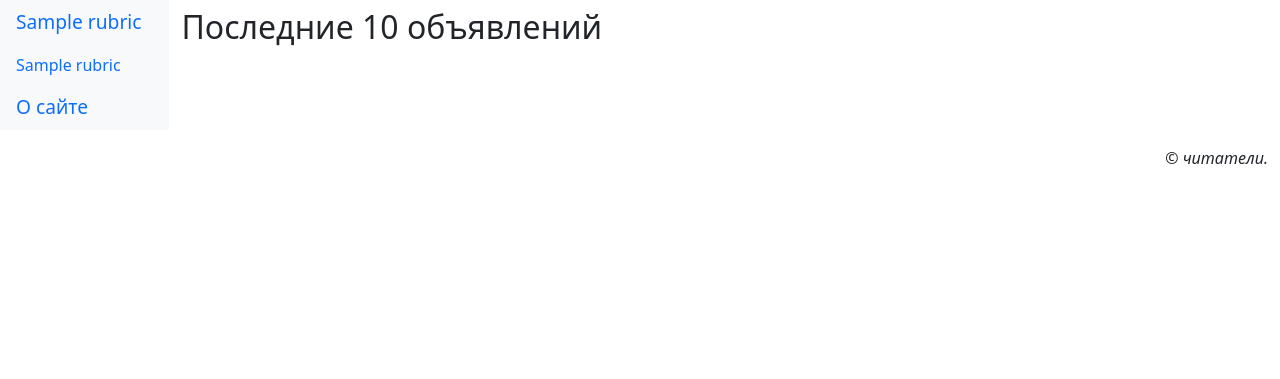
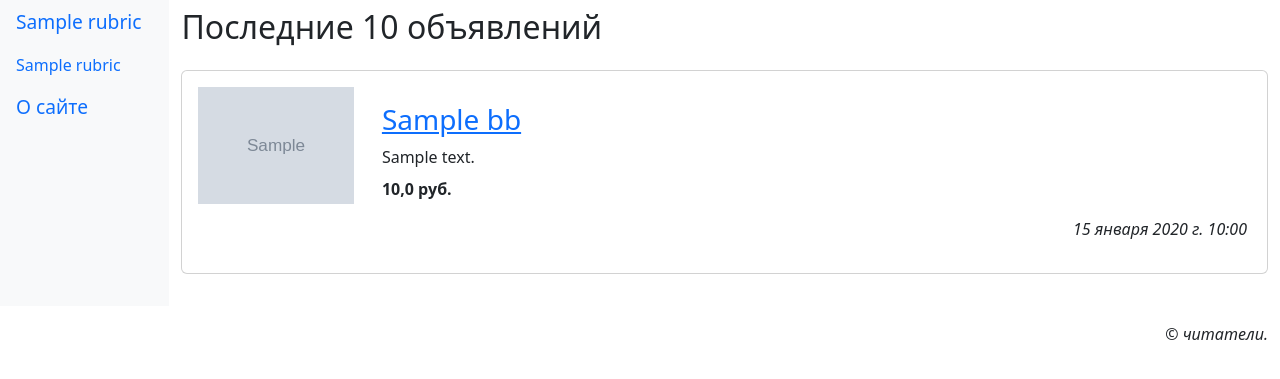
Before and after one commit to Kiraogi/samplesite, a Django app: page / in a window 1280 px wide. Shown: the part 176-555 px from the top of the page. Run offline with Django 5.2, Linux system fonts and the light colour scheme; tables that the repository leaves empty hold one stand-in row (values such as "Sample post"); grey boxes marked "Sample" are stand-in pictures; some libraries are stand-ins or nearby versions.

Commit message:
ver 0.25

```diff
--- a/samplesite/main/templates/main/index.html
+++ b/samplesite/main/templates/main/index.html
@@ -1,4 +1,30 @@
 {% extends 'layout/basic.html' %}
+{% load thumbnail %}
+{% load static %}
+{% load django_bootstrap5 %}
+
+
 {% block content %}
 <h2>Последние 10 объявлений</h2>
+<div class="vstack gap-3 my-4">
+    {% for bb in bbs %}
+    <div class="card">
+        {% url 'main:bb_detail' rubric_pk=bb.rubric.pk pk=bb.pk as url %}
+        <div class="row p-3">
+            <a class="col-md-2" href="{{ url }}{{ all }}">
+                {% if bb.image %}
+                <img class="img-fluid" src="{% thumbnail bb.image 'default' %}">
+                {% else %}
+                <img class="img-fluid" src="{% static 'main/empty.jpg' %}">
+                {% endif %}
+            </a>
+            <div class="col-md-10 card-body">
+                <h3 class="card-title"><a href="{{ url }}{{ all }}">{{ bb.title }}</a></h3>
+                <div class="card-text mb-2">{{ bb.content }}</div>
+                <p class="card-text fw-bold">{{ bb.price }} руб.</p>
+                <p class="card-text text-end fst-italic">{{ bb.created_at }}</p>
+            </div>
+        </div>
+    </div>
+    {% endfor %}
 {% endblock %}
```
